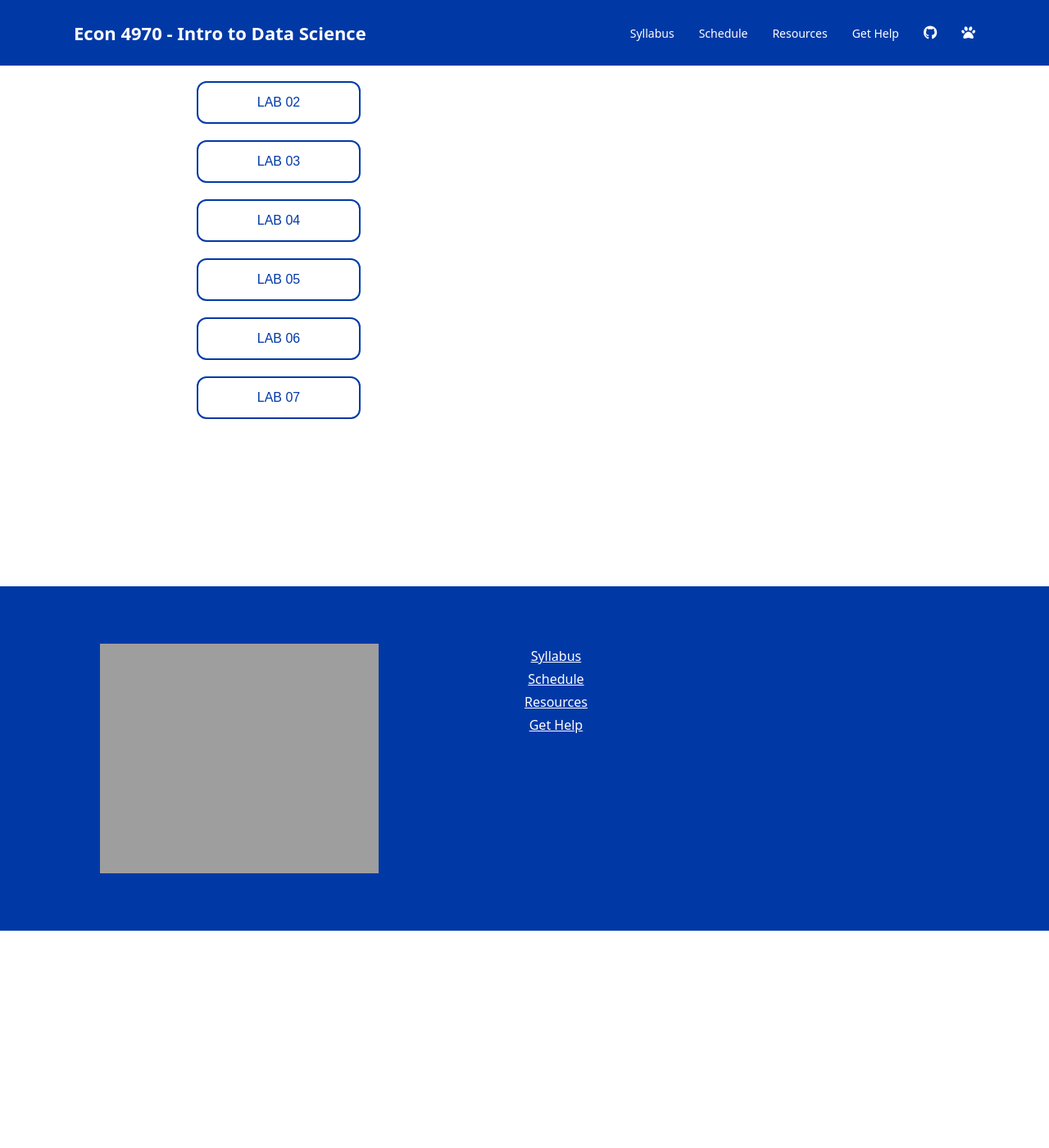
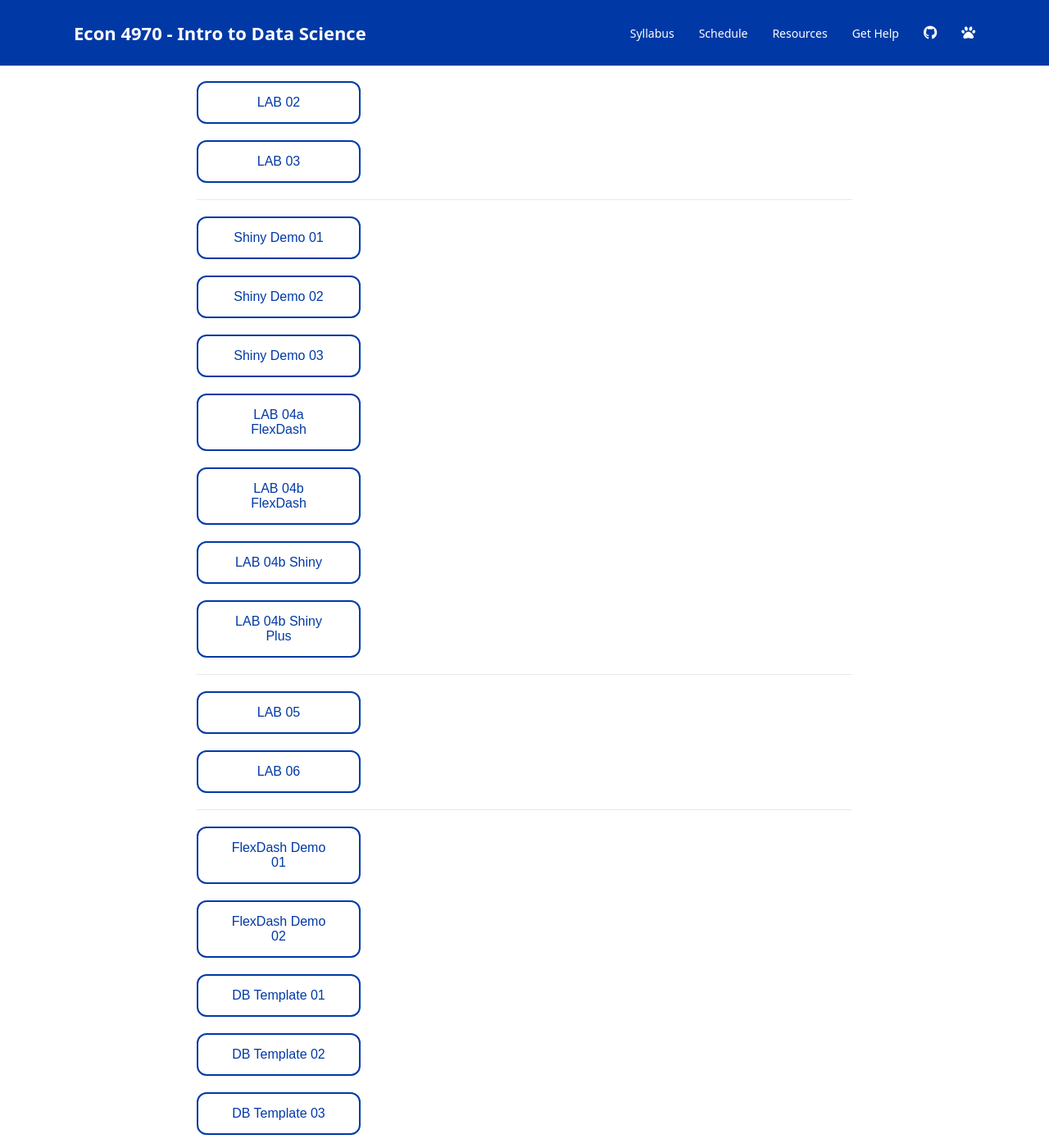
Before and after one commit to lalmada1/Intro-to-Data-Science-Econ-4970, a Jekyll site: the page built from templates.md, in a window 1280 px wide and 1400 px high, scrolled down 234 px. Shown: the whole window at 82% size. Built offline with Jekyll 4.4.1, drawn with Linux system fonts in a browser that asks for light colours; nearby versions of some CDN libraries; a style sheet for code colours, icons or effects is not loaded; before the commit the page ends 1369 px from its top, so only the background shows below that.

Commit message:
Update templates.md

```diff
--- a/templates.md
+++ b/templates.md
@@ -20,25 +20,73 @@ layout: default
 <button type="button" class="button"> LAB 02 </button>
 </a>
 
-<a href='{{page.raw-url}}/01-building-blocks-of-r/lab-01-template.rmd' target="_blank">
+<a href='{{page.raw-url}}/03-data-viz-static/lab-01-template.rmd' target="_blank">
 <button type="button" class="button"> LAB 03 </button>
 </a>
 
-<a href='{{page.raw-url}}/01-building-blocks-of-r/lab-01-template.rmd' target="_blank">
-<button type="button" class="button"> LAB 04 </button>
+<hr>
+
+<a href='{{page.raw-url}}/04-data-viz-dynamic/demo-shiny-01.rmd' target="_blank">
+<button type="button" class="button"> Shiny Demo 01 </button>
 </a>
 
-<a href='{{page.raw-url}}/01-building-blocks-of-r/lab-01-template.rmd' target="_blank">
+<a href='{{page.raw-url}}/04-data-viz-dynamic/demo-shiny-02.rmd' target="_blank">
+<button type="button" class="button"> Shiny Demo 02 </button>
+</a>
+
+<a href='{{page.raw-url}}/04-data-viz-dynamic/demo-shiny-03.rmd' target="_blank">
+<button type="button" class="button"> Shiny Demo 03 </button>
+</a>
+
+<a href='{{page.raw-url}}/04-data-viz-dynamic/lab-04a-template.rmd' target="_blank">
+<button type="button" class="button"> LAB 04a FlexDash </button>
+</a>
+
+<a href='{{page.raw-url}}/04-data-viz-dynamic/lab-04b-flexdashboard-template.rmd' target="_blank">
+<button type="button" class="button"> LAB 04b FlexDash </button>
+</a>
+
+<a href='{{page.raw-url}}/04-data-viz-dynamic/lab-04b-shiny-template.R' target="_blank">
+<button type="button" class="button"> LAB 04b Shiny </button>
+</a>
+
+<a href='{{page.raw-url}}/04-data-viz-dynamic/lab-04b-shiny-dashboard-plus-template.R' target="_blank">
+<button type="button" class="button"> LAB 04b Shiny Plus </button>
+</a>
+
+<hr>
+
+<a href='{{page.raw-url}}/05-data-wrangling/lab-05-template.rmd' target="_blank">
 <button type="button" class="button"> LAB 05 </button>
 </a>
 
-<a href='{{page.raw-url}}/01-building-blocks-of-r/lab-01-template.rmd' target="_blank">
+<a href='{{page.raw-url}}/06-data-joins/lab-06-template.rmd' target="_blank">
 <button type="button" class="button"> LAB 06 </button>
 </a>
 
-<a href='{{page.raw-url}}/01-building-blocks-of-r/lab-01-template.rmd' target="_blank">
-<button type="button" class="button"> LAB 07 </button>
+<hr>
+
+<a href='{{page.raw-url}}/07-dashboards/demo-flexdashboard-column-orientation.rmd' target="_blank">
+<button type="button" class="button"> FlexDash Demo 01 </button>
 </a>
+
+<a href='{{page.raw-url}}/07-dashboards/demo-flexdashboard-three-window-layout.rmd' target="_blank">
+<button type="button" class="button"> FlexDash Demo 02 </button>
+</a>
+
+<a href='{{page.raw-url}}/07-dashboards/lab-07-dashboard-template-v1.rmd' target="_blank">
+<button type="button" class="button"> DB Template 01 </button>
+</a>
+
+<a href='{{page.raw-url}}/07-dashboards/lab-07-dashboard-template-v1.rmd' target="_blank">
+<button type="button" class="button"> DB Template 02 </button>
+</a>
+
+<a href='{{page.raw-url}}/07-dashboards/lab-07-dashboard-template-v1.rmd' target="_blank">
+<button type="button" class="button"> DB Template 03 </button>
+</a>
+
+
 
 <br>
 <br>
```
